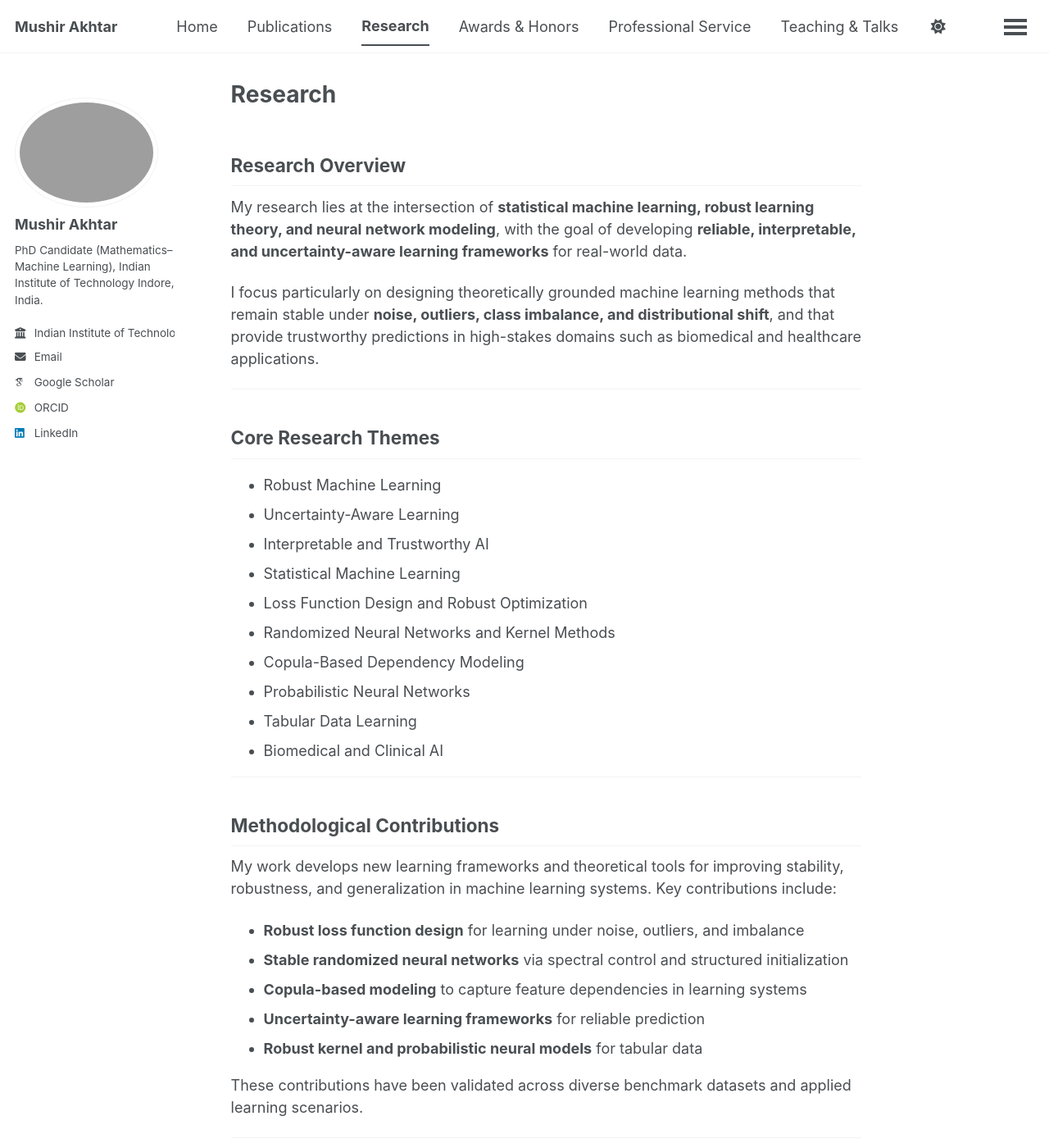
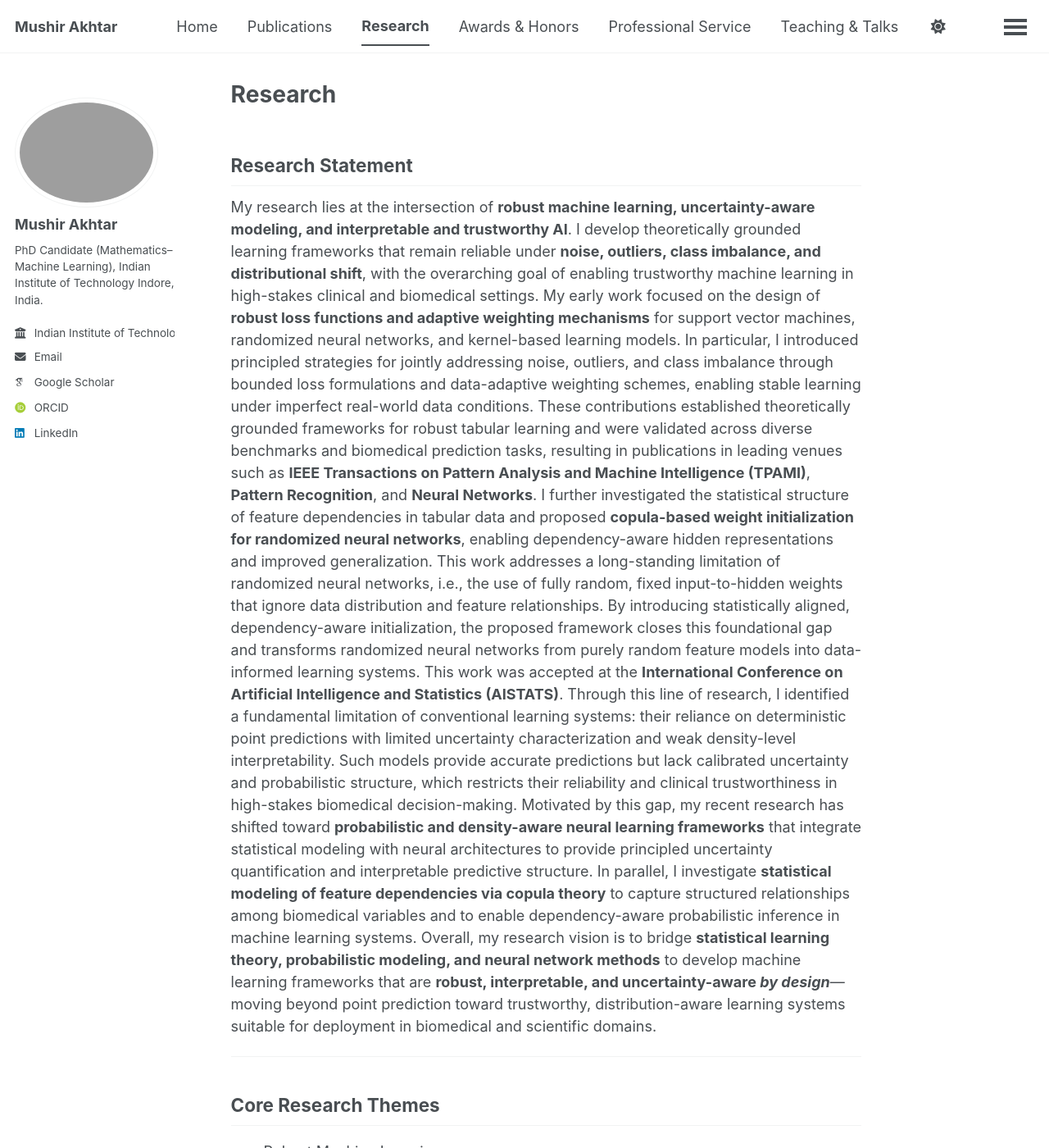
Before and after one commit to mushir-akhtar/mushir-akhtar.github.io, a Jekyll site: the page built from _pages/research.md, in a window 1280 px wide and 1400 px high. Shown: the whole window at 82% size. Built offline with Jekyll 4.4.1, drawn with Linux system fonts in a browser that asks for light colours; some web fonts are replaced; a script bundle is joined from its source files by our own code; library files that are not in the unit come from our copies; some of the changed text lies outside the part shown.

Commit message:
Update research.md

```diff
--- a/_pages/research.md
+++ b/_pages/research.md
@@ -5,25 +5,28 @@ permalink: /research/
 author_profile: true
 ---
 
-## Research Overview
+## Research Statement
 
-My research lies at the intersection of **statistical machine learning, robust learning theory, and neural network modeling**, with the goal of developing **reliable, interpretable, and uncertainty-aware learning frameworks** for real-world data.
-
-I focus particularly on designing theoretically grounded machine learning methods that remain stable under **noise, outliers, class imbalance, and distributional shift**, and that provide trustworthy predictions in high-stakes domains such as biomedical and healthcare applications.
+My research lies at the intersection of **robust machine learning, uncertainty-aware modeling, and interpretable and trustworthy AI**. I develop theoretically grounded learning frameworks that remain reliable under **noise, outliers, class imbalance, and distributional shift**, with the overarching goal of enabling trustworthy machine learning in high-stakes clinical and biomedical settings.
+My early work focused on the design of **robust loss functions and adaptive weighting mechanisms** for support vector machines, randomized neural networks, and kernel-based learning models. In particular, I introduced principled strategies for jointly addressing noise, outliers, and class imbalance through bounded loss formulations and data-adaptive weighting schemes, enabling stable learning under imperfect real-world data conditions. These contributions established theoretically grounded frameworks for robust tabular learning and were validated across diverse benchmarks and biomedical prediction tasks, resulting in publications in leading venues such as **IEEE Transactions on Pattern Analysis and Machine Intelligence (TPAMI)**, **Pattern Recognition**, and **Neural Networks**.
+I further investigated the statistical structure of feature dependencies in tabular data and proposed **copula-based weight initialization for randomized neural networks**, enabling dependency-aware hidden representations and improved generalization. This work addresses a long-standing limitation of randomized neural networks, i.e., the use of fully random, fixed input-to-hidden weights that ignore data distribution and feature relationships. By introducing statistically aligned, dependency-aware initialization, the proposed framework closes this foundational gap and transforms randomized neural networks from purely random feature models into data-informed learning systems. This work was accepted at the **International Conference on Artificial Intelligence and Statistics (AISTATS)**.
+Through this line of research, I identified a fundamental limitation of conventional learning systems: their reliance on deterministic point predictions with limited uncertainty characterization and weak density-level interpretability. Such models provide accurate predictions but lack calibrated uncertainty and probabilistic structure, which restricts their reliability and clinical trustworthiness in high-stakes biomedical decision-making.
+Motivated by this gap, my recent research has shifted toward **probabilistic and density-aware neural learning frameworks** that integrate statistical modeling with neural architectures to provide principled uncertainty quantification and interpretable predictive structure. In parallel, I investigate **statistical modeling of feature dependencies via copula theory** to capture structured relationships among biomedical variables and to enable dependency-aware probabilistic inference in machine learning systems.
+Overall, my research vision is to bridge **statistical learning theory, probabilistic modeling, and neural network methods** to develop machine learning frameworks that are **robust, interpretable, and uncertainty-aware *by design***—moving beyond point prediction toward trustworthy, distribution-aware learning systems suitable for deployment in biomedical and scientific domains.
 
 ---
 
 ## Core Research Themes
 
 - Robust Machine Learning
+- Loss Function Design and Robust Optimization
+- Randomized Neural Networks and Kernel Methods
 - Uncertainty-Aware Learning
 - Interpretable and Trustworthy AI
 - Statistical Machine Learning
-- Loss Function Design and Robust Optimization
-- Randomized Neural Networks and Kernel Methods
 - Copula-Based Dependency Modeling
 - Probabilistic Neural Networks
-- Tabular Data Learning
+- Tabular Machine Learning
 - Biomedical and Clinical AI
 
 ---
```
